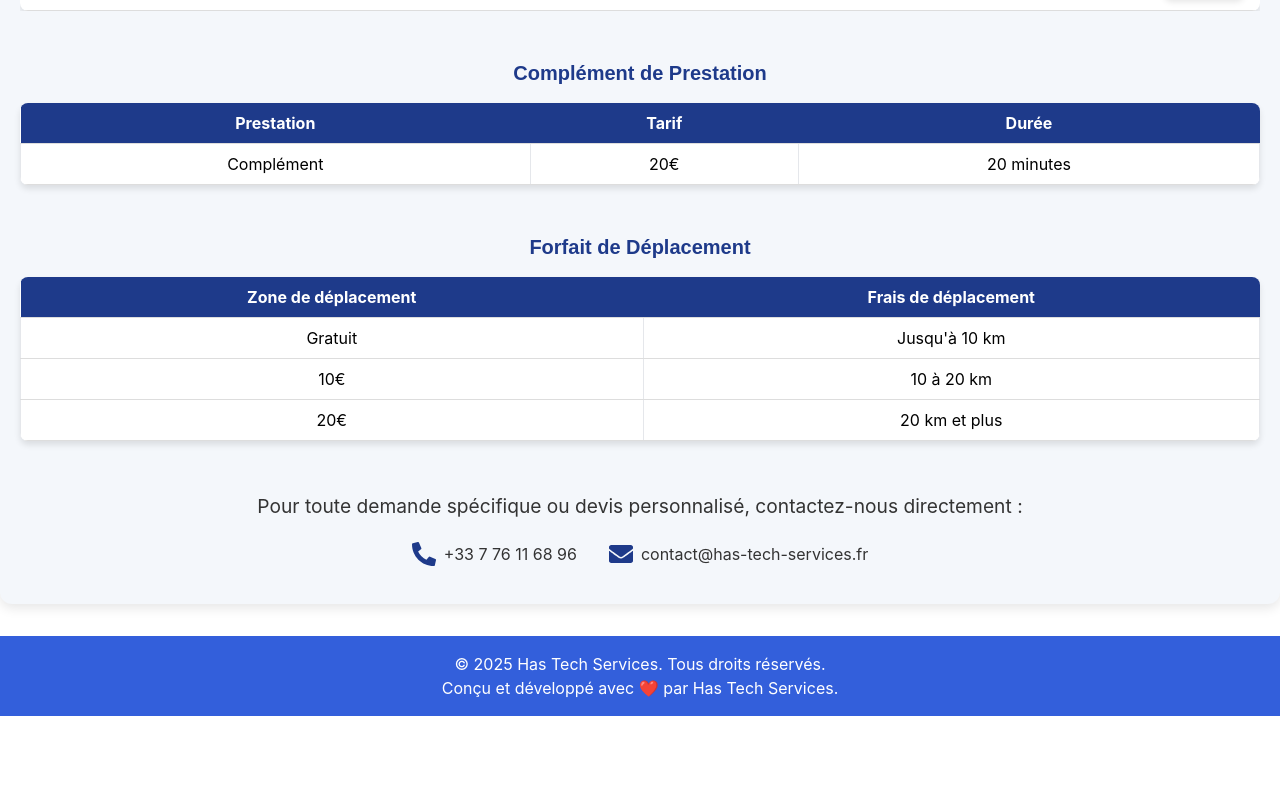
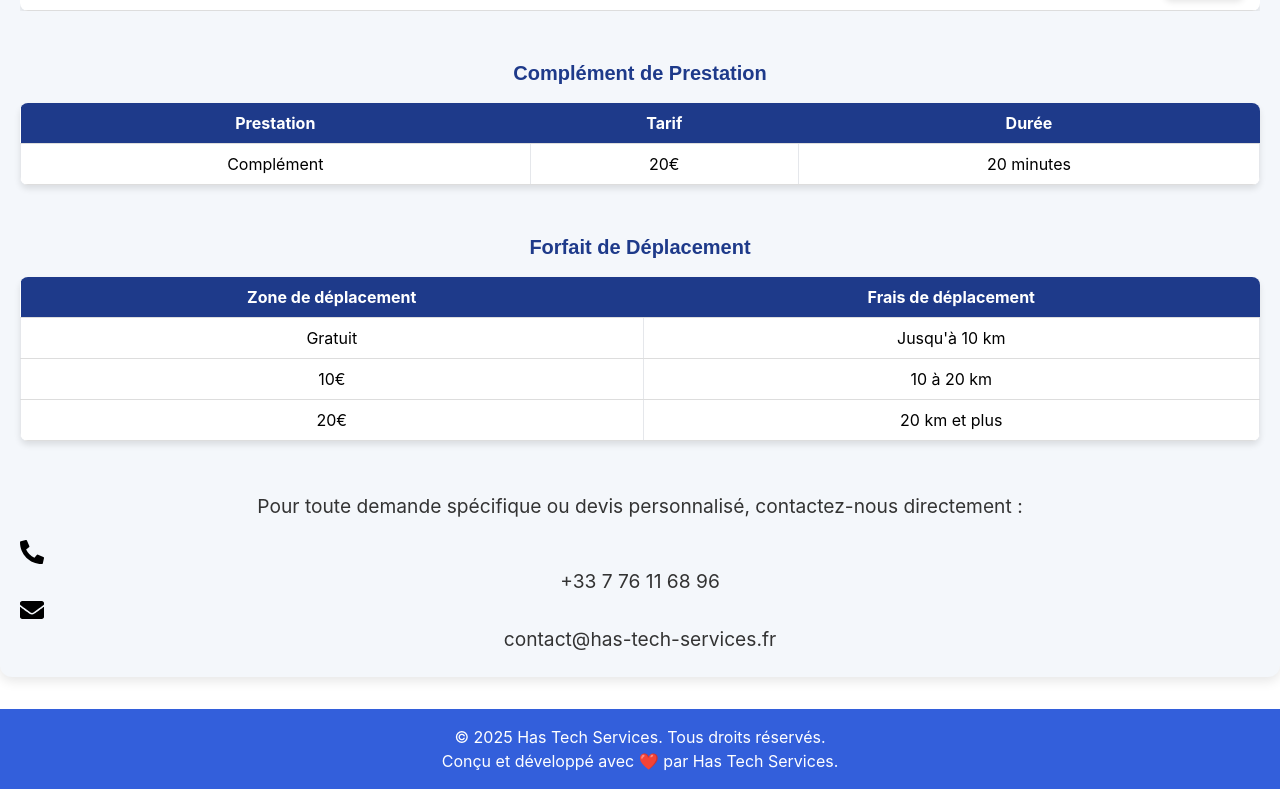
Before and after one commit to HASSANEBEZZA/Has-Tech-Services, a React (Create React App) app: page /tarifs in a window 1280 px wide. Shown: the part 998-1787 px from the top of the page. Before the commit the page ends 1714 px from the top, so only its background shows below. Built offline with nearby package versions, Linux system fonts and the light colour scheme.

Commit message:
change tarif page

```diff
--- a/src/styles/Tarifs.scss
+++ b/src/styles/Tarifs.scss
@@ -52,7 +52,6 @@
   background-color: #f1f5f9;
 }
 
-  /* Images dans le tableau */
 .image-small {
   width: 80px;
   height: auto;
@@ -60,52 +59,10 @@
   box-shadow: 0 4px 6px rgba(0, 0, 0, 0.1);
 }
 
-  /* Responsive : Contact */
-  .contact-info {
-    display: flex;
-    justify-content: center;
-    align-items: center;
-    gap: 2rem;
-    flex-wrap: wrap;
-  }
-
-  .contact-info .contact-item {
-    display: flex;
-    align-items: center;
-    gap: 0.5rem;
-    margin-bottom: 1rem;
-  }
-
-  .contact-info .contact-item p {
-    font-size: 1rem;
-    color: #333;
-  }
-
-  /* Styles spécifiques pour les icônes */
-  .contact-info .icon {
-    font-size: 24px;
-    color: #1e3a8a;
-  }
-
-
-  .btn-contact {
-    padding: 12px 24px;
-    font-size: 1.2rem;
-    background-color: #1e3a8a;
-    color: white;
-    border: none;
-    border-radius: 8px;
-    cursor: pointer;
-    transition: background-color 0.3s ease;
-  }
-
-  .btn-contact:hover {
-    background-color: #1d4ed8;
-  }
-
-  /* Responsive */
+/* Responsive styles */
 @media (max-width: 768px) {
-    table {
+  th, td {
+    padding: 8px;
     font-size: 0.9rem;
   }
 
@@ -113,23 +70,12 @@
     width: 60px;
   }
 
-
   .contact-info {
     flex-direction: column;
     align-items: center;
   }
 
-
-    .contact-info .contact-item {
-      margin-bottom: 0.8rem;
-    }
-
-
   .contact-info .icon {
     font-size: 20px;
   }
-
-    .contact-info .contact-item p {
-      font-size: 1rem;
 }
-  }
```
Also changed, not shown: src/pages/Tarifs.tsx (+0 -11 lines). Lines whose indentation alone changed are shown as unchanged.
